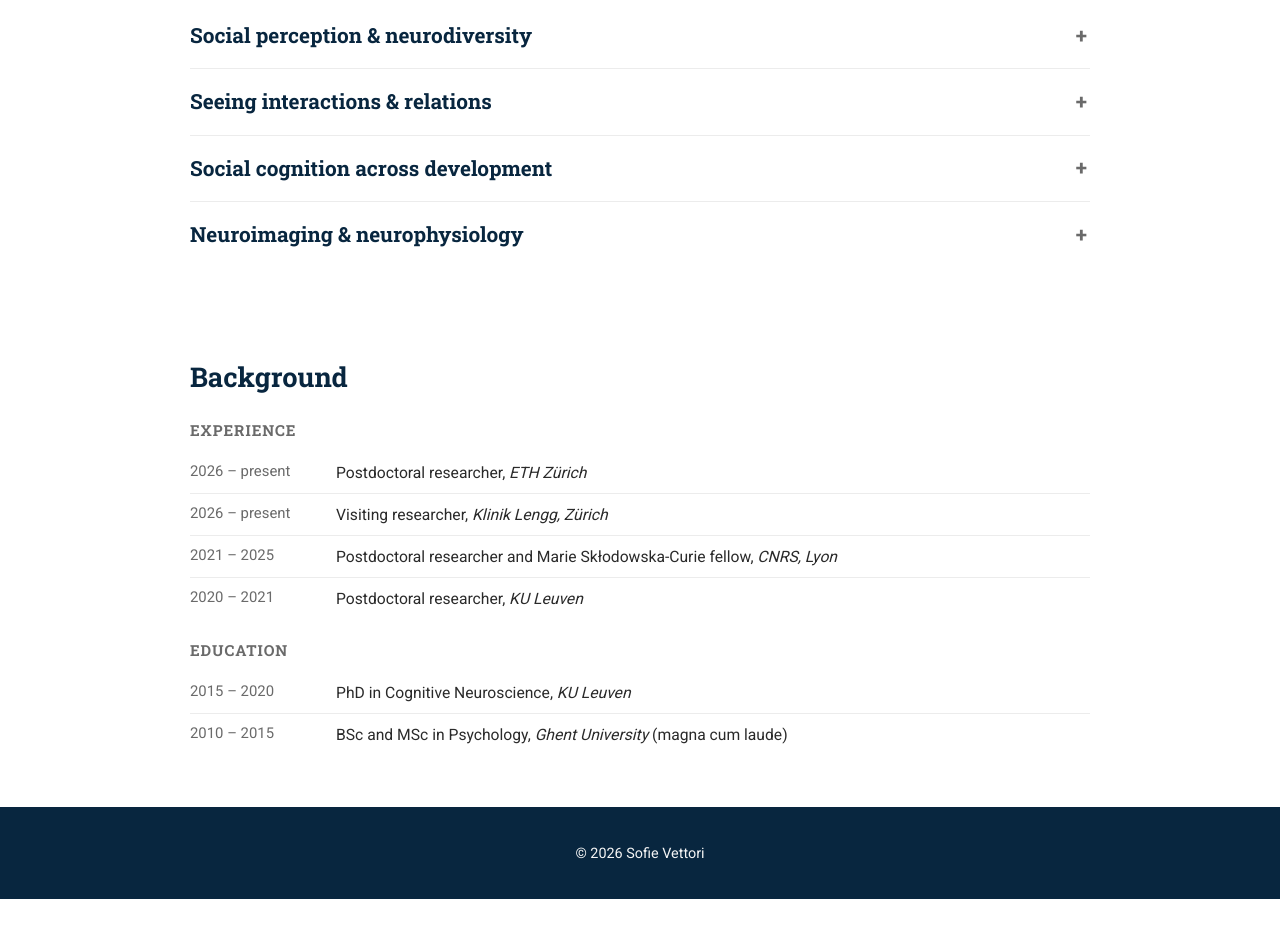
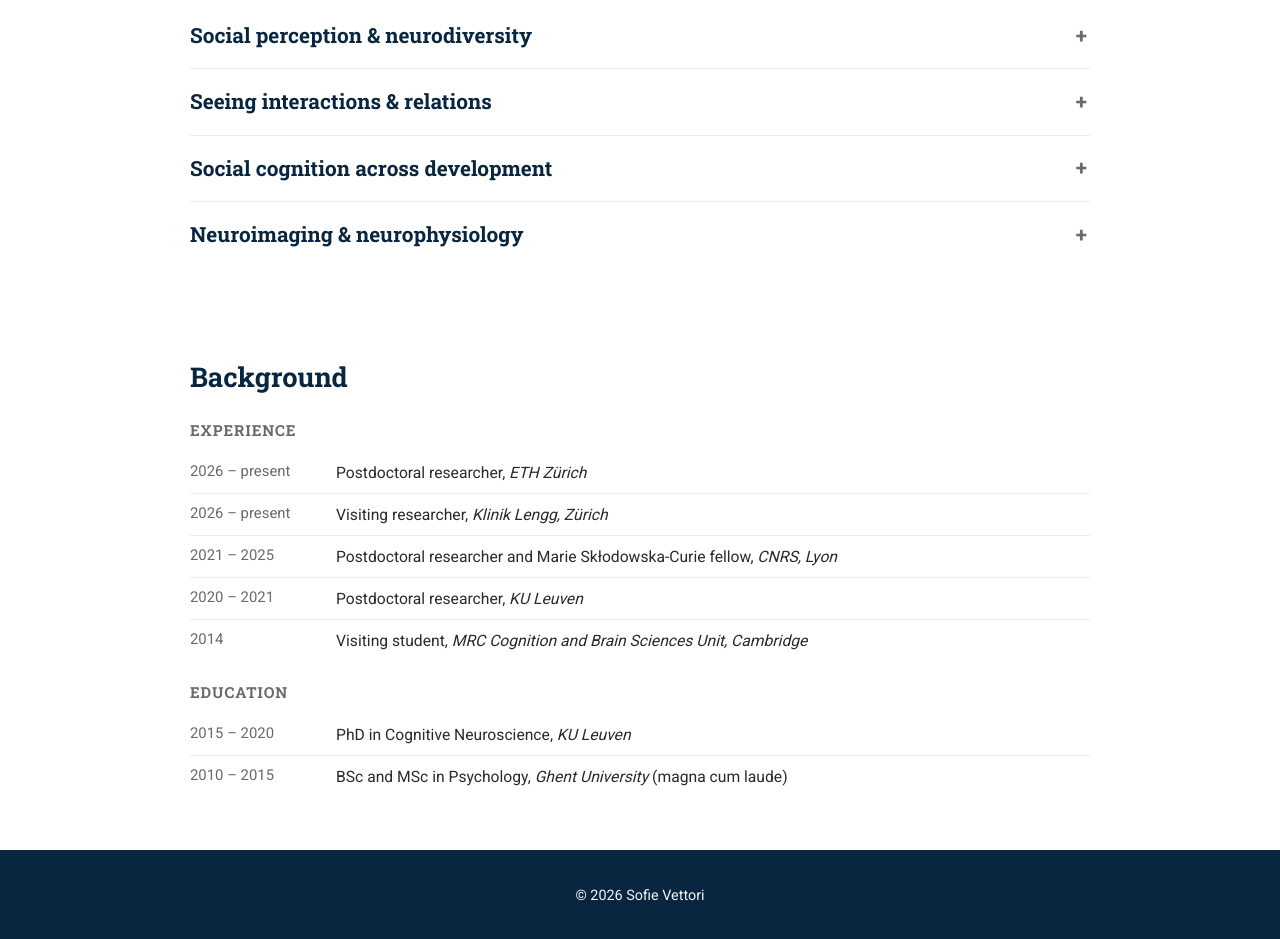
Before and after one commit to vettoris/vettoris.github.io, a plain HTML site: page index.html in a window 1280 px wide. Shown: the part 999-1938 px from the top of the page. Before the commit the page ends 1898 px from the top, so only its background shows below. Drawn offline with Linux system fonts and the light colour scheme.

Commit message:
Update Sofie's website

```diff
--- a/index.html
+++ b/index.html
@@ -44,7 +44,7 @@
             <details class="topic"><summary>Neuroimaging &amp; neurophysiology</summary><div class="topic-content"><p>I use complementary methods to investigate how the brain supports perception and social cognition. These include frequency-tagging EEG to measure the timing of neural responses, eye tracking to study visual attention, and fMRI and MEG to examine brain activity. I have also used TMS alongside muscle recordings to investigate responses to social scenes. Combining methods helps connect neural responses with perception and behaviour.</p><img src="images/neuroscience-methods.png" alt="Illustration of MEG, fMRI, EEG and TMS equipment" loading="lazy" width="1536" height="1024" /></div></details>
         </div></section>
         <section id="background" class="education-section"><div class="container"><h2>Background</h2>
-            <h3 class="subhead">Experience</h3><ul class="timeline"><li><span class="date">2026 – present</span><span class="role">Postdoctoral researcher, <em>ETH Zürich</em></span></li><li><span class="date">2026 – present</span><span class="role">Visiting researcher, <em>Klinik Lengg, Zürich</em></span></li><li><span class="date">2021 – 2025</span><span class="role">Postdoctoral researcher and Marie Skłodowska-Curie fellow, <em>CNRS, Lyon</em></span></li><li><span class="date">2020 – 2021</span><span class="role">Postdoctoral researcher, <em>KU Leuven</em></span></li></ul>
+            <h3 class="subhead">Experience</h3><ul class="timeline"><li><span class="date">2026 – present</span><span class="role">Postdoctoral researcher, <em>ETH Zürich</em></span></li><li><span class="date">2026 – present</span><span class="role">Visiting researcher, <em>Klinik Lengg, Zürich</em></span></li><li><span class="date">2021 – 2025</span><span class="role">Postdoctoral researcher and Marie Skłodowska-Curie fellow, <em>CNRS, Lyon</em></span></li><li><span class="date">2020 – 2021</span><span class="role">Postdoctoral researcher, <em>KU Leuven</em></span></li><li><span class="date">2014</span><span class="role">Visiting student, <em>MRC Cognition and Brain Sciences Unit, Cambridge</em></span></li></ul>
             <h3 class="subhead">Education</h3><ul class="timeline"><li><span class="date">2015 – 2020</span><span class="role">PhD in Cognitive Neuroscience, <em>KU Leuven</em></span></li><li><span class="date">2010 – 2015</span><span class="role">BSc and MSc in Psychology, <em>Ghent University</em> (magna cum laude)</span></li></ul>
         </div></section>
     </main>
```
